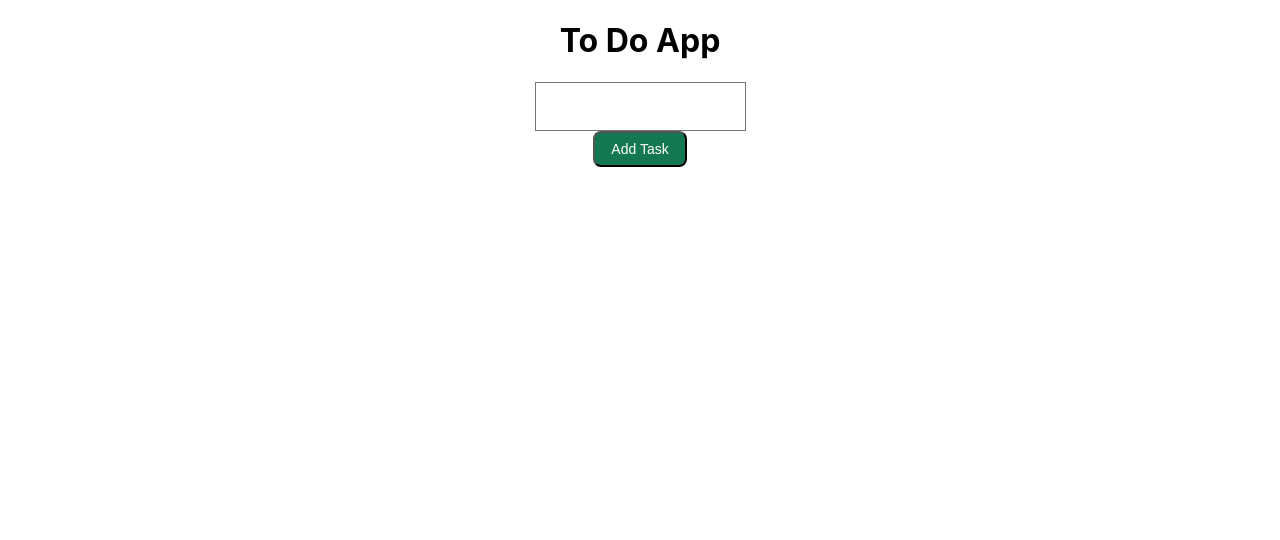
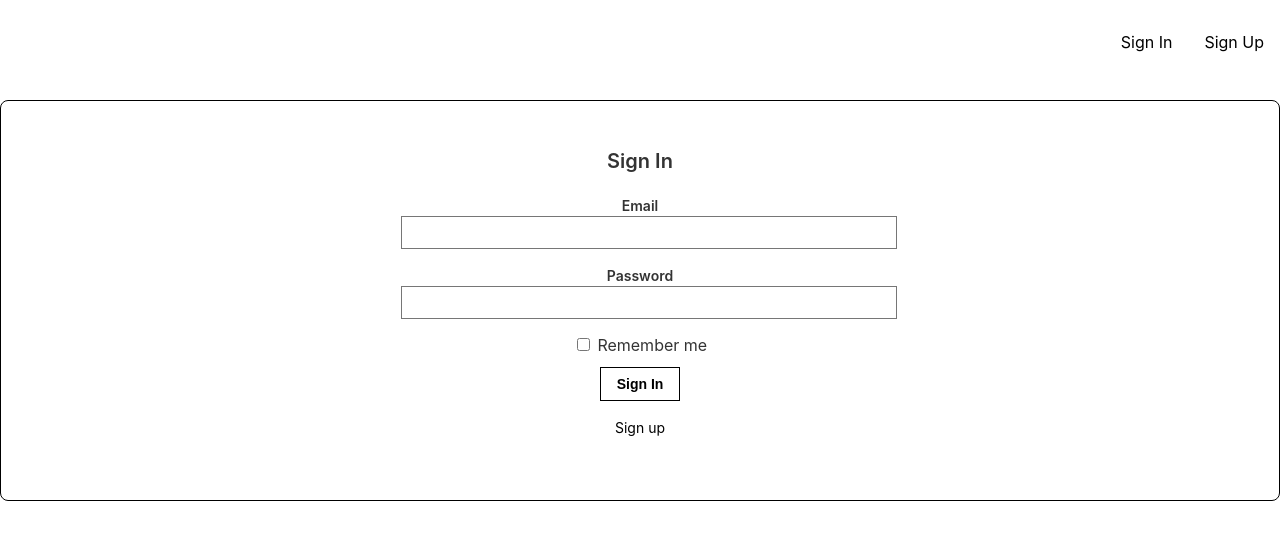
Before and after one commit to HSGill/ReactToDo, a React (Create React App) app: page / in a window 1280 px wide. Shown: the top 540 px of the page. Built offline with nearby package versions, Linux system fonts and the light colour scheme.

Commit message:
sign In connection to database

```diff
--- a/package.json
+++ b/package.json
@@ -24,6 +24,6 @@
     "not op_mini all"
   ],
   "devDependencies": {
-    "tachyons": "^4.10.0"
+    "tachyons": "^4.11.1"
   }
 }
--- a/src/App.js
+++ b/src/App.js
@@ -3,32 +3,81 @@ import './App.css';
 import NAVBAR from './NAVBAR.js';
 import CARD from './CARD.js';
 import Search from './Search';
-
+import Signin from './Signin.js';
+import SignUp from './SignUp.js';
 class App extends Component {
   constructor() {
     super();
     this.state = {
       searchfield: '',
-      addtask: []
+      addtask: [],
+      route:'signin',
+      isSignedIn:false,
+      user:{
+        id:'',
+        name:'',
+        email:'',
+        joined: new Date()
+      }
     }
   }
+
+loadUser = (data) =>{
+  this.setState({
+    user:{
+      id:data.id,
+      name:data.name,
+      email:data.email,
+      joined: new Date()
+    }
+  })
+}
+
   onInputChange = (event) => {
     event.preventDefault();
     this.setState({ searchfield: event.target.value });
+
     //console.log(event.target.value);
 
   }
   onSubmitTask = () => {
+    if(this.state.searchfield===''){
+      alert('Please add a task ');
+    }
+    else {
     this.state.addtask.push(this.state.searchfield);
+  }
     //this.setState.searchfield ='';
     // console.log(this.state.searchfield);
   }
-  render() {
+
+  onRouteChange = (route)=> {
+    if(route==='signout'){
+      this.setState({isSignedIn:false})
+    } else if(route==='home'){
+      this.setState({isSignedIn:true})
+    }
+    this.setState({route:route});
+  }
+
+    render() {
     return (
       <div className="App">
-        <NAVBAR />
+        <NAVBAR isSignedIn={this.state.isSignedIn} onRouteChange={this.onRouteChange} />
+        {this.state.route==='home'
+         ?
+        <div>
         <Search onInputChange={this.onInputChange} onSubmitTask={this.onSubmitTask} />
         <CARD addtask={this.state.addtask} />
+        </div>
+        :
+        (
+          this.state.route==='signin'
+
+        ?<Signin onRouteChange = {this.onRouteChange} />
+         :<SignUp loadUser={this.loadUser} onRouteChange={this.onRouteChange} />
+        )
+        }
       </div>
     );
   }
--- a/src/NAVBAR.js
+++ b/src/NAVBAR.js
@@ -1,12 +1,35 @@
 import React from 'react';
 
-const NAVBAR = ()=> {
-    return (
-       <div>
-       <h1> To Do App </h1>
+const NAVBAR = ({ onRouteChange, isSignedIn }) => {
 
-       </div>
-    )
+if (isSignedIn) {
+        return (
+            <nav style={{ display: 'flex', justifyContent: 'flex-end' }}>
+
+                <p
+                    onClick={() => onRouteChange('signout')}
+                    className='f3 link dim black underlined pa3 pointer'> Sign Out</p>
+
+            </nav>);
+    }
+
+    else {
+        return (
+            <nav style={{ display: 'flex', justifyContent: 'flex-end' }}>
+                <p
+                    onClick={() => onRouteChange('signin')}
+                    className='f3 link dim black underlined pa3 pointer'> Sign In</p>
+                <p
+                    onClick={() => onRouteChange('SignUp')}
+                    className='f3 link dim black underlined pa3 pointer'> Sign Up</p>
+
+
+            </nav>
+
+        );
+    }
+
 }
 
+
 export default NAVBAR;
--- a/src/Search.js
+++ b/src/Search.js
@@ -3,7 +3,7 @@ import './Search.css';
 const Search = ({onInputChange, onSubmitTask})=> {
     return (
         <div className='pa2'>
-        <input className='pa3 ba b--green bg-lightest-blue' type= "search" onChange= {onInputChange}/>
+        <input className='pa3 ba b--green bg-lightest-blue' placeholder='Enter a Task' type= "search" onChange= {onInputChange}/>
        <div className="ph3">
   <button className="f6 link dim br3 ph3 pv2 mb2 dib white bg-dark-green"  onClick= {onSubmitTask}>Add Task </button>
 </div>
--- /dev/null
+++ b/src/SignUp.js
@@ -0,0 +1,87 @@
+import React from 'react';
+import './signin.css';
+
+class  Signin extends React.Component  {
+
+  constructor(props){
+    super(props);
+    this.state ={
+      email:'',
+      password:'',
+      name:''
+    }
+  }
+  onEmailChange = (event) =>{
+    this.setState({email:event.target.value})
+  }
+  onNameChange = (event) =>{
+    this.setState({name:event.target.value})
+  }
+  onPasswordChange = (event) =>{
+    this.setState({password:event.target.value})
+  }
+
+  onSubmitSignIn =()=>{
+    fetch('http://localhost:3000/register',{
+      method:'post',
+      headers:{'content-Type':'application/json'},
+      body: JSON.stringify({
+        email:this.state.email,
+        password:this.state.password,
+        name:this.state.name
+      })
+    })
+    .then(response=>response.json())
+    .then(user =>{
+      if (user){
+        this.props.loadUser(user);
+        this.props.onRouteChange('home');
+      }
+    })
+  }
+
+
+  render(){
+
+    const {onRouteChange} = this.props;
+  return (
+    <article class="mw5 center bg-white br3 pa3 pa4-ns mv3 ba b--black-10">
+
+      <main className="pa4 black-80">
+
+        <form className="measure center">
+          <fieldset id="sign_up" class="ba b--transparent ph0 mh0">
+            <legend className="f4 fw6 ph0 mh0">Sign In</legend>
+            <div className="mt3">
+              <label className="db fw6 lh-copy f6" for="name">Name</label>
+              <input onChange={this.onNameChange} className="pa2 input-reset ba bg-transparent hover-bg-black hover-white w-100" type="text" name="name" id="name" />
+            </div>
+
+
+            <div className="mt3">
+              <label className="db fw6 lh-copy f6" for="email-address">Email</label>
+              <input onChange={this.onEmailChange} className="pa2 input-reset ba bg-transparent hover-bg-black hover-white w-100" type="email" name="email-address" id="email-address" />
+            </div>
+            <div className="mv3">
+              <label className="db fw6 lh-copy f6" for="password">Password</label>
+              <input onChange={this.onPasswordChange} className="b pa2 input-reset ba bg-transparent hover-bg-black hover-white w-100" type="password" name="password" id="password" />
+            </div>
+            <label className="pa0 ma0 lh-copy f6 pointer" /><input type="checkbox"/> Remember me >
+          </fieldset>
+          <div className="">
+            <input
+            onClick ={ this.onSubmitSignIn}
+            className="b ph3 pv2 input-reset ba b--black bg-transparent grow pointer f6 dib"
+            type="submit" value="Register" />
+          </div>
+          <div className="lh-copy mt3">
+            <a href="#0" className="f6 link dim black db">Sign up</a>
+          </div>
+        </form>
+      </main>
+    </article>
+  )
+  }
+}
+
+export default Signin;
--- /dev/null
+++ b/src/Signin.js
@@ -0,0 +1,71 @@
+import React from 'react';
+import './signin.css';
+
+class Signin extends React.Component{
+  constructor(props){
+    super(props);
+    this.state ={
+      signInEmail:'',
+      onPasswordChange:''
+    }
+  }
+  onEmailChange = (event) =>{
+    this.setState({signInEmail:event.target.value})
+  }
+  onPasswordChange = (event) =>{
+    this.setState({onPasswordChange:event.target.value})
+  }
+
+  onSubmitSignIn =()=>{
+    fetch('http://localhost:3000/signin',{
+      method:'post',
+      headers:{'content-Type':'application/json'},
+      body: JSON.stringify({
+        email:this.state.signInEmail,
+        password:this.state.onPasswordChange
+      })
+    })
+    .then(response=>response.json())
+    .then(data =>{
+      if (data==='success'){
+        this.props.onRouteChange('home');
+
+      }
+    })
+  }
+  render(){
+  return (
+    <article className="mw5 center bg-white br3 pa3 pa4-ns mv3 ba b--black-10">
+
+      <main className="pa4 black-80">
+
+        <div className="measure center">
+          <fieldset id="sign_up" className="ba b--transparent ph0 mh0">
+            <legend className="f4 fw6 ph0 mh0">Sign In</legend>
+            <div className="mt3">
+              <label className="db fw6 lh-copy f6" for="email-address">Email</label>
+              <input onChange = {this.onEmailChange} className="pa2 input-reset ba bg-transparent hover-bg-black hover-white w-100" type="email" name="email-address" id="email-address" />
+            </div>
+            <div className="mv3">
+              <label className="db fw6 lh-copy f6" for="password">Password</label>
+              <input onChange={this.onPasswordChange} className="b pa2 input-reset ba bg-transparent hover-bg-black hover-white w-100" type="password" name="password" id="password" />
+            </div>
+            <label className="pa0 ma0 lh-copy f6 pointer" /><input type="checkbox"/> Remember me
+          </fieldset>
+          <div className="">
+            <input
+            onClick ={this.onSubmitSignIn}
+            className="b ph3 pv2 input-reset ba b--black bg-transparent grow pointer f6 dib"
+            type="submit" value="Sign In" />
+          </div>
+          <div className="lh-copy mt3">
+            <p onClick={()=>this.props.onRouteChange('signup')} className="f6 link dim black db pointer">Sign up</p>
+                      </div>
+        </div>
+      </main>
+    </article> );
+    }
+
+
+}
+export default Signin;
--- /dev/null
+++ b/src/signin.css
@@ -0,0 +1,192 @@
+.ba {
+    border-style: solid;
+    border-width: 1px;
+}
+
+.b--black {
+    border-color: #000;
+}
+
+.b--transparent {
+    border-color: transparent;
+}
+
+.db {
+    display: block;
+}
+
+.dib {
+    display: inline-block;
+}
+
+.b {
+    font-weight: bold;
+}
+
+.fw6 {
+    font-weight: 600;
+}
+
+.input-reset {
+    -webkit-appearance: none;
+       -moz-appearance: none;
+}
+
+.input-reset::-moz-focus-inner {
+    border: 0;
+    padding: 0;
+}
+
+.lh-copy {
+    line-height: 1.5;
+}
+
+.link {
+    text-decoration: none;
+    transition: color .15s ease-in;
+}
+
+.link:link, .link:visited {
+    transition: color .15s ease-in;
+}
+
+.link:hover {
+    transition: color .15s ease-in;
+}
+
+.link:active {
+    transition: color .15s ease-in;
+}
+
+.link:focus {
+    transition: color .15s ease-in;
+    outline: 1px dotted currentColor;
+}
+
+.w-100 {
+    width: 100%;
+}
+
+.black-80 {
+    color: rgba(0, 0, 0, .8);
+}
+
+.black {
+    color: #000;
+}
+
+.bg-transparent {
+    background-color: transparent;
+}
+
+.hover-white:hover {
+    color: #fff;
+}
+
+.hover-white:focus {
+    color: #fff;
+}
+
+.hover-bg-black:hover {
+    background-color: #000;
+}
+
+.hover-bg-black:focus {
+    background-color: #000;
+}
+
+.pa0 {
+    padding: 0;
+}
+
+.pa2 {
+    padding: .5rem;
+}
+
+.pa4 {
+    padding: 2rem;
+}
+
+.pv2 {
+    padding-top: .5rem;
+    padding-bottom: .5rem;
+}
+
+.ph0 {
+    padding-left: 0;
+    padding-right: 0;
+}
+
+.ph3 {
+    padding-left: 1rem;
+    padding-right: 1rem;
+}
+
+.ma0 {
+    margin: 0;
+}
+
+.mt3 {
+    margin-top: 1rem;
+}
+
+.mv3 {
+    margin-top: 1rem;
+    margin-bottom: 1rem;
+}
+
+.mh0 {
+    margin-left: 0;
+    margin-right: 0;
+}
+
+.f4 {
+    font-size: 1.25rem;
+}
+
+.f6 {
+    font-size: .875rem;
+}
+
+.measure {
+    max-width: 30em;
+}
+
+.center {
+    margin-right: auto;
+    margin-left: auto;
+}
+
+.dim {
+    opacity: 1;
+    transition: opacity .15s ease-in;
+}
+
+.dim:hover, .dim:focus {
+    opacity: .5;
+    transition: opacity .15s ease-in;
+}
+
+.dim:active {
+    opacity: .8;
+    transition: opacity .15s ease-out;
+}
+
+.grow {
+    -moz-osx-font-smoothing: grayscale;
+    backface-visibility: hidden;
+    transform: translateZ(0);
+    transition: transform .25s ease-out;
+}
+
+.grow:hover, .grow:focus {
+    transform: scale(1.05);
+}
+
+.grow:active {
+    transform: scale(.9);
+}
+
+.pointer:hover {
+    cursor: pointer;
+}
```
Also changed, not shown: 1 other file (tests, documents, lock files or other folders).
